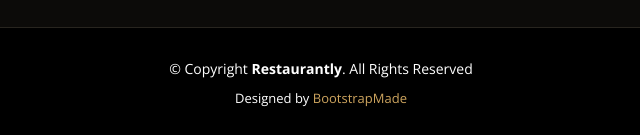
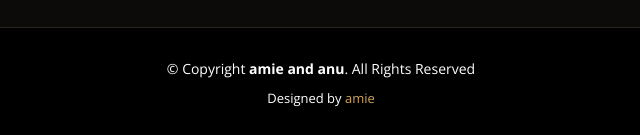
Before and after one commit to AmeeshaRuzario/sanmaticafe-chillandsip.github.io, a plain HTML site: page index.html in a window 1280 px wide. Shown: the part 7676-7811 px from the top of the page, 319-959 px from the left. Drawn offline with nearby package versions, Linux system fonts and the light colour scheme; a web font is replaced by a local one.

Commit message:
Update index.html

```diff
--- a/index.html
+++ b/index.html
@@ -1157,7 +1157,7 @@
 
       <div class="container">
         <div class="copyright">
-          &copy; Copyright <strong><span>Restaurantly</span></strong
+          &copy; Copyright <strong><span>amie and anu</span></strong
           >. All Rights Reserved
         </div>
         <div class="credits">
@@ -1165,7 +1165,7 @@
           <!-- You can delete the links only if you purchased the pro version. -->
           <!-- Licensing information: https://bootstrapmade.com/license/ -->
           <!-- Purchase the pro version with working PHP/AJAX contact form: https://bootstrapmade.com/restaurantly-restaurant-template/ -->
-          Designed by <a href="https://bootstrapmade.com/">BootstrapMade</a>
+          Designed by <a href="https://bootstrapmade.com/">amie</a>
         </div>
       </div>
     </footer>
```
